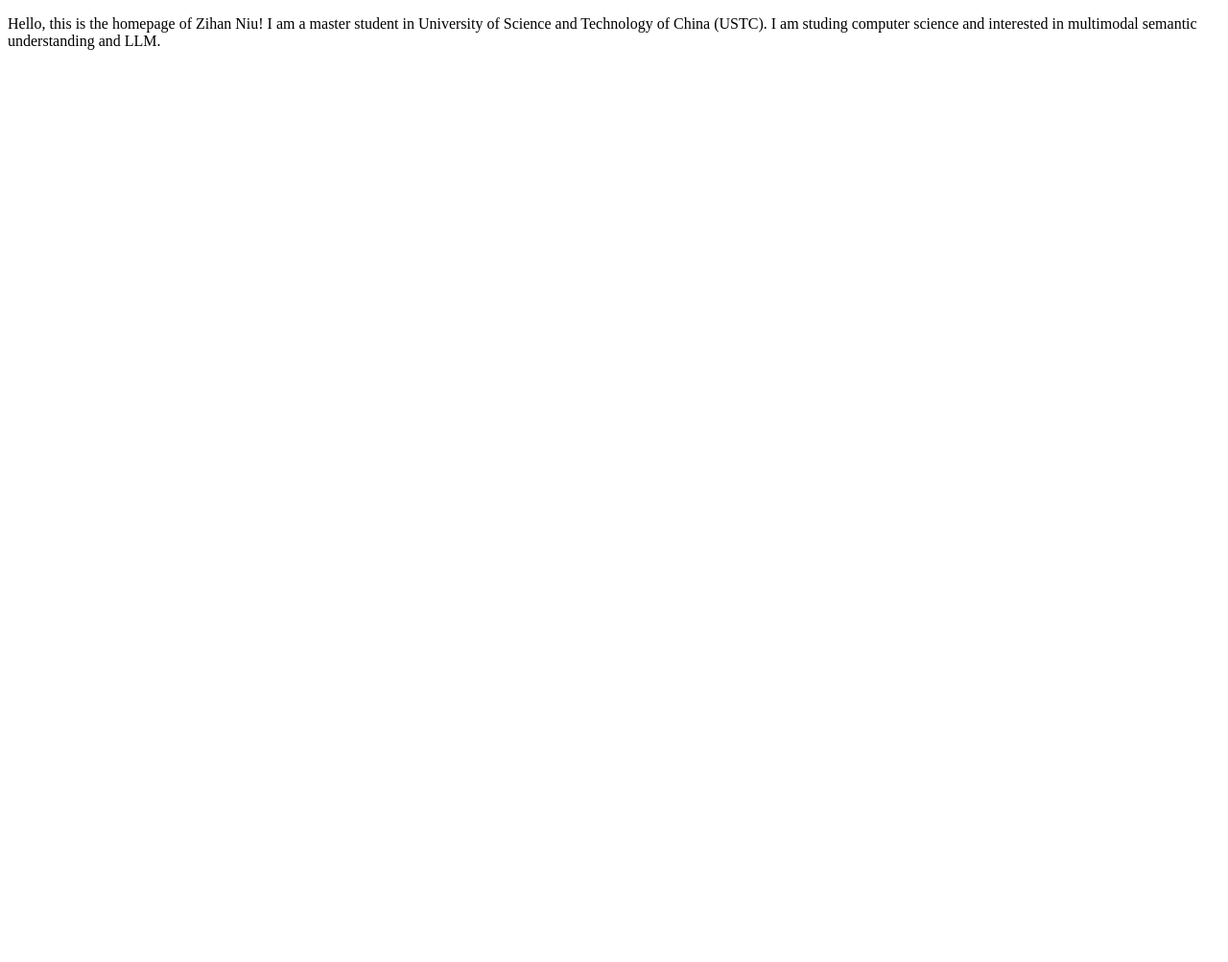
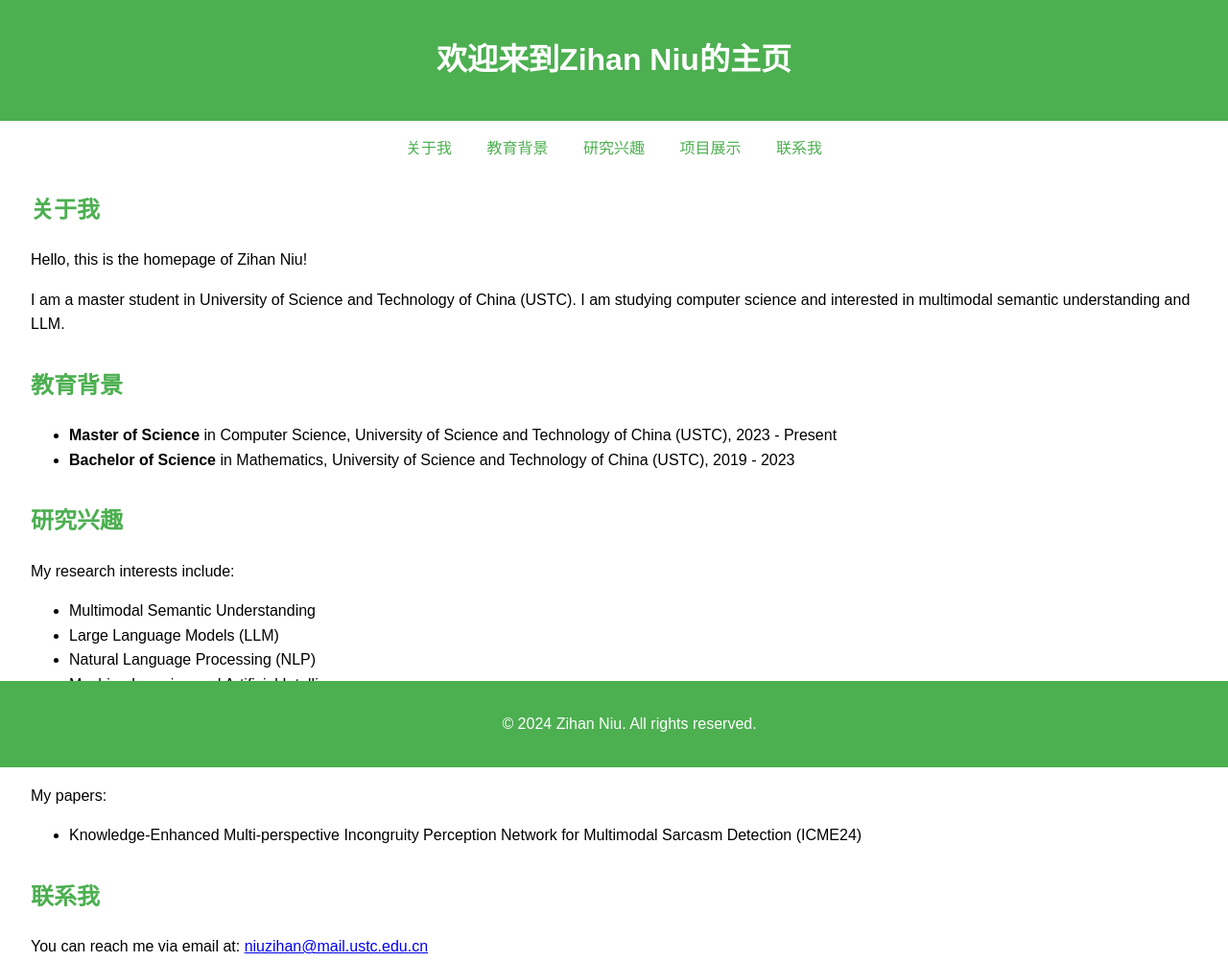
Before and after one commit to niuzhustc/niuzhustc.github.io, a plain HTML site: page index.html in a window 1280 px wide. Shown: the whole page at 96% size. Before the commit the page ends 800 px from the top, so only its background shows below. Drawn offline with Linux system fonts and the light colour scheme.

Commit message:
Update index.html

```diff
--- a/index.html
+++ b/index.html
@@ -1,15 +1,103 @@
 <!DOCTYPE html>
 <html>
 <head>
-<meta charset="UTF-8">
-<title>这是USTC-niuzihan的网页</title>
+    <meta charset="UTF-8">
+    <title>这是USTC-niuzihan的网页</title>
+    <style>
+        body {
+            font-family: Arial, sans-serif;
+            line-height: 1.6;
+            margin: 0;
+            padding: 0;
+        }
+        header {
+            background-color: #4CAF50;
+            color: white;
+            padding: 1rem;
+            text-align: center;
+        }
+        nav {
+            margin: 1rem 0;
+            text-align: center;
+        }
+        nav a {
+            margin: 0 1rem;
+            text-decoration: none;
+            color: #4CAF50;
+        }
+        section {
+            margin: 2rem;
+        }
+        h2 {
+            color: #4CAF50;
+        }
+        footer {
+            background-color: #4CAF50;
+            color: white;
+            text-align: center;
+            padding: 1rem;
+            position: fixed;
+            bottom: 0;
+            width: 100%;
+        }
+        .contact {
+            margin-top: 2rem;
+        }
+    </style>
 </head>
 <body>
-<p>Hello, this is the homepage of Zihan Niu!
+    <header>
+        <h1>欢迎来到Zihan Niu的主页</h1>
+    </header>
 
-I am a master student in University of Science and Technology of China (USTC). I am studing computer science and interested in multimodal semantic understanding and LLM.
+    <nav>
+        <a href="#about">关于我</a>
+        <a href="#education">教育背景</a>
+        <a href="#research">研究兴趣</a>
+        <a href="#projects">项目展示</a>
+        <a href="#contact">联系我</a>
+    </nav>
 
+    <section id="about">
+        <h2>关于我</h2>
+        <p>Hello, this is the homepage of Zihan Niu!</p>
+        <p>I am a master student in University of Science and Technology of China (USTC). I am studying computer science and interested in multimodal semantic understanding and LLM.</p>
+    </section>
 
-</p>
+    <section id="education">
+        <h2>教育背景</h2>
+        <ul>
+            <li><strong>Master of Science</strong> in Computer Science, University of Science and Technology of China (USTC), 2023 - Present</li>
+            <li><strong>Bachelor of Science</strong> in Mathematics, University of Science and Technology of China (USTC), 2019 - 2023</li>
+        </ul>
+    </section>
+
+    <section id="research">
+        <h2>研究兴趣</h2>
+        <p>My research interests include:</p>
+        <ul>
+            <li>Multimodal Semantic Understanding</li>
+            <li>Large Language Models (LLM)</li>
+            <li>Natural Language Processing (NLP)</li>
+            <li>Machine Learning and Artificial Intelligence</li>
+        </ul>
+    </section>
+
+    <section id="projects">
+        <h2>科研工作</h2>
+      <p>My papers:</p>
+        <ul>
+            <li>Knowledge-Enhanced Multi-perspective Incongruity Perception Network for Multimodal Sarcasm Detection (ICME24)</li>
+        </ul>
+    </section>
+
+    <section id="contact" class="contact">
+        <h2>联系我</h2>
+        <p>You can reach me via email at: <a href="mailto:niuzihan@mail.ustc.edu.cn">niuzihan@mail.ustc.edu.cn</a></p>
+    </section>
+
+    <footer>
+        <p>&copy; 2024 Zihan Niu. All rights reserved.</p>
+    </footer>
 </body>
 </html>
```
